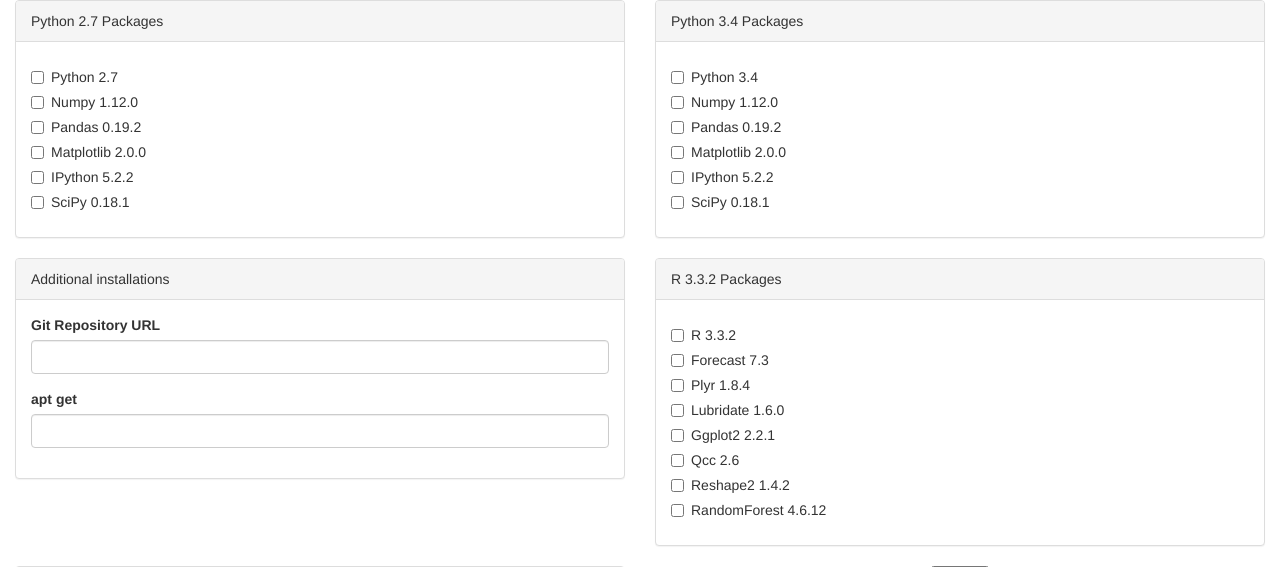
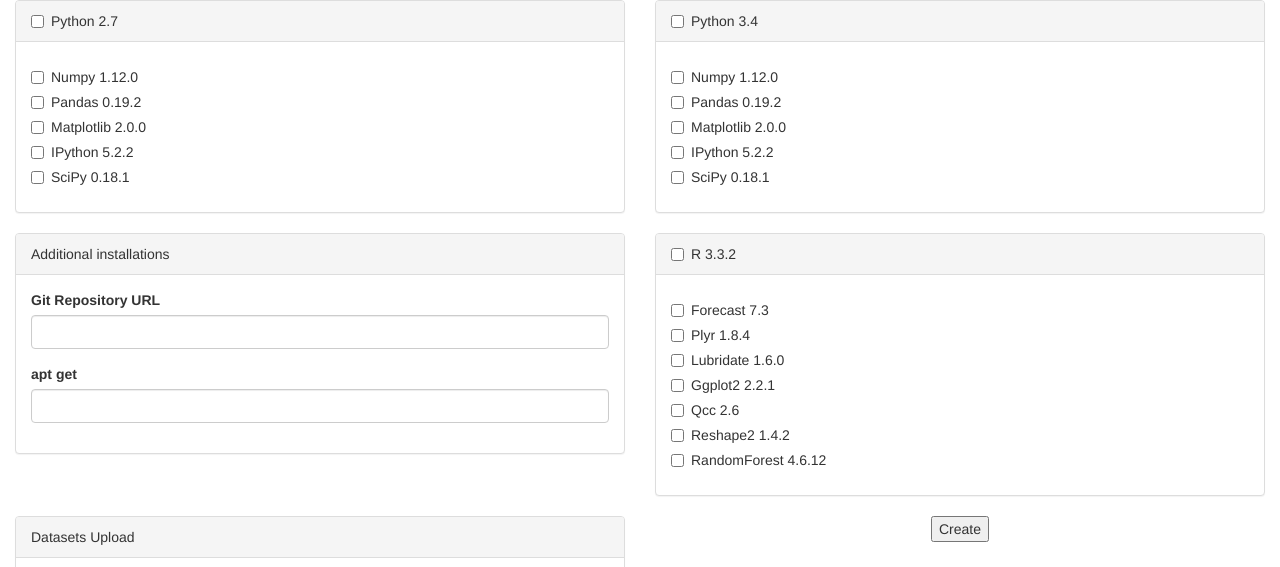
Before and after one commit to projectmozaic/Mozaic, a Django app: page / in a window 1280 px wide. Shown: the top 567 px of the page. Run offline with Django 3.2, Linux system fonts and the light colour scheme; parts of the project's set-up code (start-up, migrations or seed data) failed here and were passed over; some libraries are stand-ins or nearby versions.

Commit message:
move checkbox to panel headers

```diff
--- a/webApp/templates/index.html
+++ b/webApp/templates/index.html
@@ -23,12 +23,13 @@
 
 <div class="col-md-6">
     <div class="panel panel-default">
-        <div class="panel-heading">Python 2.7 Packages</div>
+        <div class="panel-heading">
+            <form action="generate" id="CheckForm" method="post">{% csrf_token %}
+            <div class="checkbox" style="display: inline";>
+                <label><input type="checkbox" name="python27" value="python" style="float:inherit"> Python 2.7</label>
+            </div>
+        </div>
         <div class="panel-body">
-            <div class="checkbox">
-            <form action="generate" id="CheckForm" method="post">{% csrf_token %}
-                <label><input type="checkbox" name="python27" value="python"> Python 2.7</label>
-            </div>
             <div class="checkbox">
                 <label><input type="checkbox" name="python27" value="numpy"> Numpy 1.12.0</label>
             </div>
@@ -50,11 +51,12 @@
 
 <div class="col-md-6">
     <div class="panel panel-default">
-        <div class="panel-heading">Python 3.4 Packages</div>
+        <div class="panel-heading">
+             <div class="checkbox" style="display: inline";>
+                <label><input type="checkbox" name="python34" value="python" style="float:inherit"> Python 3.4</label>
+            </div>
+        </div>
         <div class="panel-body">
-    <div class="checkbox">
-                <label><input type="checkbox" name="python34" value="python"> Python 3.4</label>
-            </div>
             <div class="checkbox">
                 <label><input type="checkbox" name="python34" value="numpy"> Numpy 1.12.0</label>
             </div>
@@ -93,11 +95,12 @@
 
 <div class="col-md-6">
     <div class="panel panel-default">
-        <div class="panel-heading">R 3.3.2 Packages</div>
+        <div class="panel-heading">
+            <div class="checkbox" style="display: inline";>
+            <label><input type="checkbox" name="rcheck" value="r332" style="float: inherit"> R 3.3.2</label>
+            </div>
+        </div>
         <div class="panel-body">
-        <div class="checkbox">
-                <label><input type="checkbox" name="rcheck" value="r332"> R 3.3.2</label>
-            </div>
             <div class="checkbox">
                 <label><input type="checkbox" name="rcheck" value="forecast"> Forecast 7.3</label>
             </div>
```
